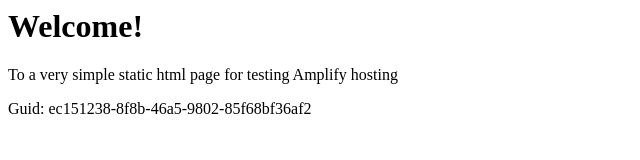
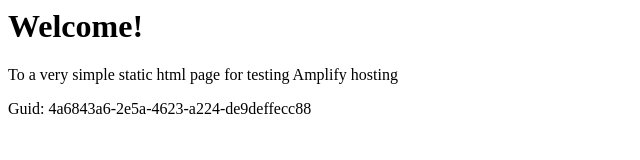
Before and after one commit to aws-aemilia-dub/Github-PR-Commit-Integration-Test-DoNotTouch-GithubWebhookPreviewCanaryTest-v1-preprod-eu-west-1, a website: page src/index.html in a window 1280 px wide. Shown: the full height of the page, 0-640 px from the left. Drawn offline with Linux system fonts and the light colour scheme.

Commit message:
commit from integ tests

```diff
--- a/src/index.html
+++ b/src/index.html
@@ -12,6 +12,6 @@
 <body>
     <h1>Welcome!</h1>
     <p>To a very simple static html page for testing Amplify hosting</p>
-    <p>Guid: ec151238-8f8b-46a5-9802-85f68bf36af2</p></body>
+    <p>Guid: 4a6843a6-2e5a-4623-a224-de9deffecc88</p></body>
 
 </html>
```
